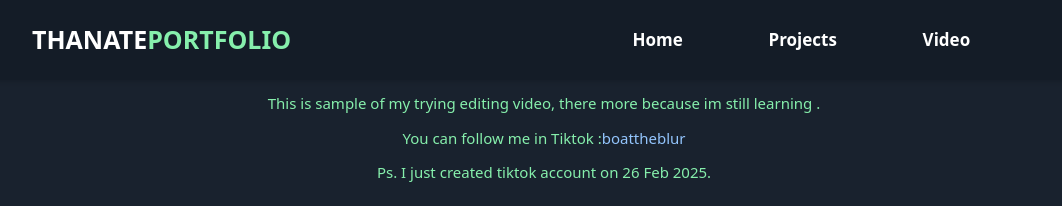
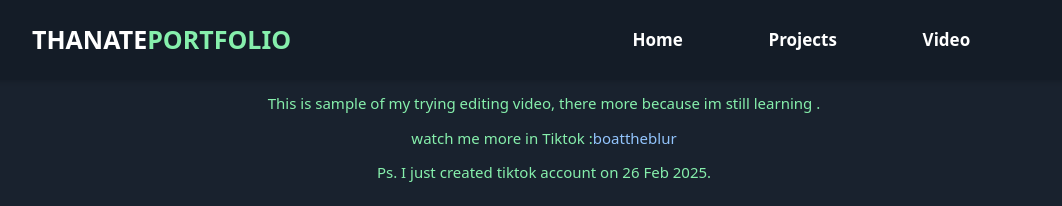
Before and after one commit to mugenboat/portfolio, a Next.js app: page /portfolio/video in a window 1280 px wide. Shown: the top 206 px of the page, without its empty margins (96-1158 px from the left). Built offline with nearby package versions, Linux system fonts and the light colour scheme.

Commit message:
change text

```diff
--- a/components/Clips.tsx
+++ b/components/Clips.tsx
@@ -20,7 +20,7 @@ const Experience = () => {
         learning .
       </h2>
       <h2 className="flex justify-center items-center text-[15px] text-green-300 my-3">
-        You can follow me in Tiktok :
+        watch me more in Tiktok :
         <a href="https://www.tiktok.com/@boattheblur" className="text-blue-300">
           boattheblur
         </a>
```
